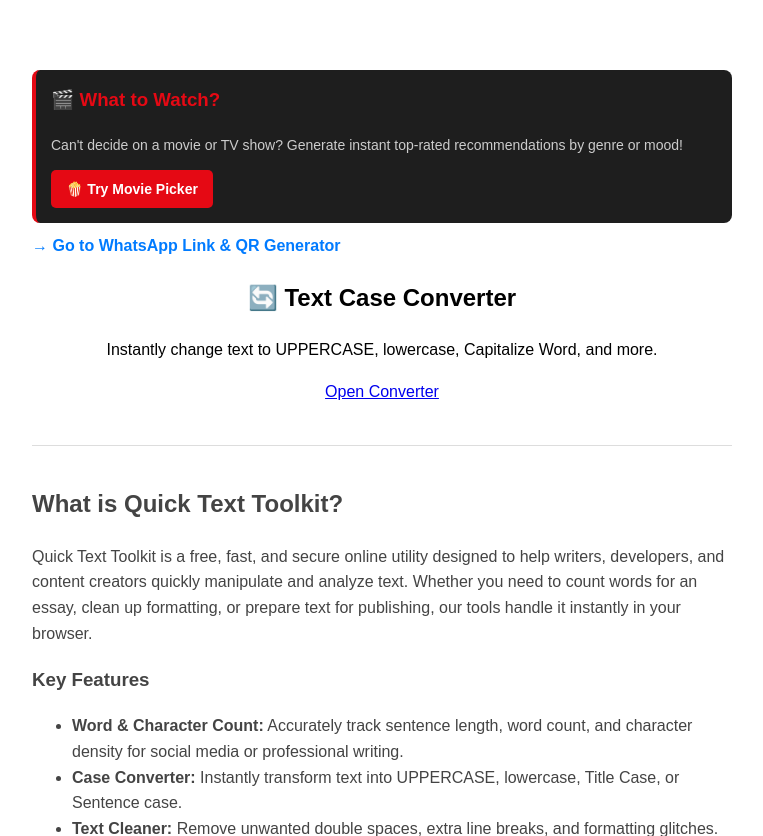
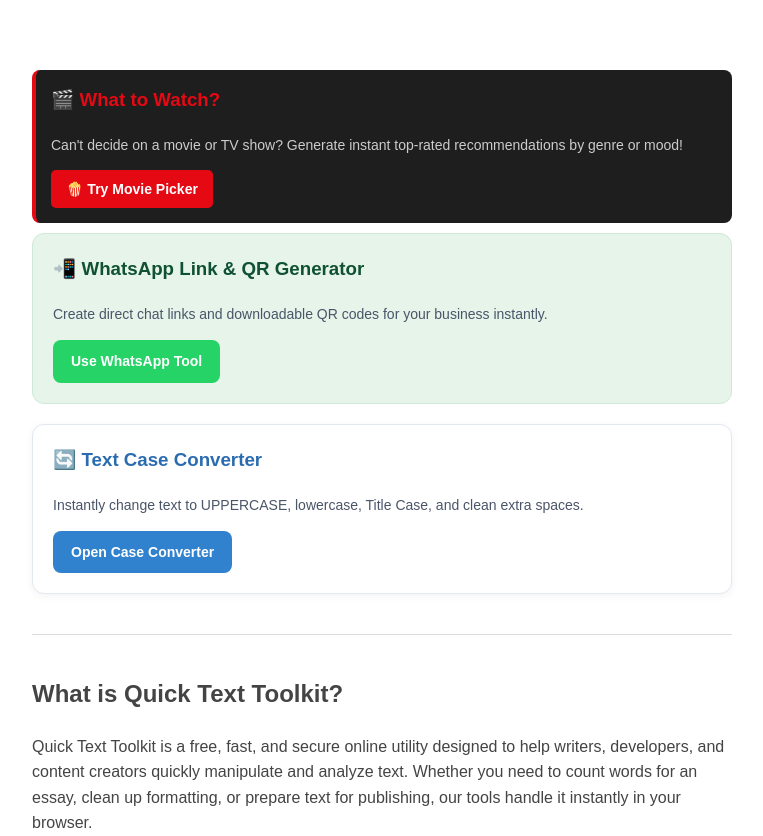
Before and after one commit to A-SODIQY/text-toolkit, a Flask app: page / in a window 1280 px wide. Shown: the top 836 px of the page, without its empty margins (258-1021 px from the left). Run offline with Flask 3, Linux system fonts and the light colour scheme.

Commit message:
Style home page links as modern buttons

```diff
--- a/templates/index.html
+++ b/templates/index.html
@@ -60,19 +60,21 @@
     </a>
 </div>
 
-  <!-- Navigation Link to WhatsApp Tool -->
-  <div style="margin-bottom: 20px;">
-  <a href="/whatsapp" style="color: #007bff; text-decoration: none; font-weight: bold;">
-    &rarr; Go to WhatsApp Link & QR Generator
-  </a>
+
+<!-- WhatsApp Generator Card -->
+<div class="card" style="background: #e6f4ea; border: 1px solid #ceead6; padding: 20px; border-radius: 12px; margin-bottom: 20px;">
+    <h3 style="margin-top: 0; color: #0f5132;">📲 WhatsApp Link & QR Generator</h3>
+    <p style="font-size: 14px; color: #4a5568; margin-bottom: 15px;">Create direct chat links and downloadable QR codes for your business instantly.</p>
+    <a href="/whatsapp" style="display: inline-block; background: #25d366; color: white; padding: 10px 18px; border-radius: 8px; text-decoration: none; font-weight: bold; font-size: 14px;">Use WhatsApp Tool</a>
 </div>
 
-<!-- New Utility Card: Case Converter -->
-<div class="card" style="margin-top: 20px; text-align: center;">
-    <h2>🔄 Text Case Converter</h2>
-    <p>Instantly change text to UPPERCASE, lowercase, Capitalize Word, and more.</p>
-    <a href="/case-converter" class="btn">Open Converter</a>
+<!-- Case Converter Card -->
+<div class="card" style="background: #ffffff; border: 1px solid #e2e8f0; padding: 20px; border-radius: 12px; margin-bottom: 20px; box-shadow: 0 2px 8px rgba(0,0,0,0.05);">
+    <h3 style="margin-top: 0; color: #2b6cb0;">🔄 Text Case Converter</h3>
+    <p style="font-size: 14px; color: #4a5568; margin-bottom: 15px;">Instantly change text to UPPERCASE, lowercase, Title Case, and clean extra spaces.</p>
+    <a href="/case-converter" style="display: inline-block; background: #3182ce; color: white; padding: 10px 18px; border-radius: 8px; text-decoration: none; font-weight: bold; font-size: 14px;">Open Case Converter</a>
 </div>
+
 <!-- Content & Guide Section for SEO/AdSense -->
 <section style="margin-top: 40px; border-top: 1px solid #ddd; padding-top: 20px; color: #444; line-height: 1.6;">
     <h2>What is Quick Text Toolkit?</h2>
```
